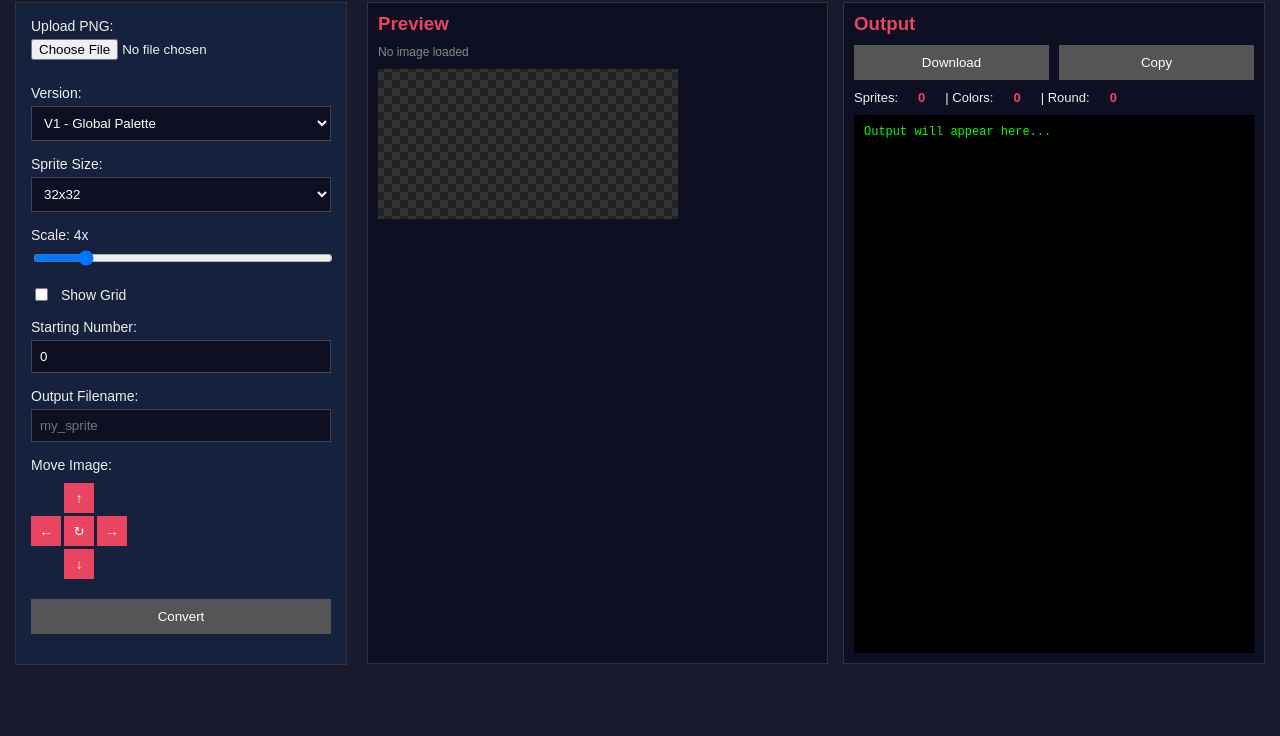
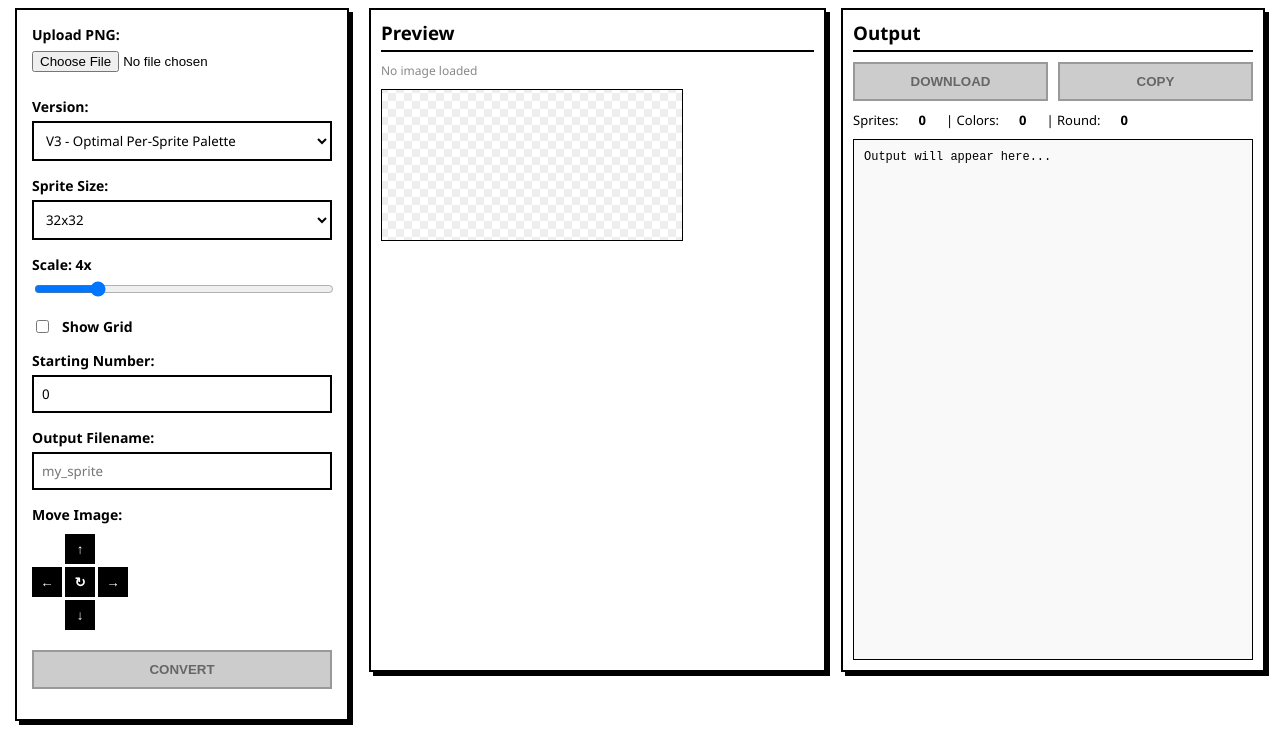
Before and after one commit to josephAttia/spriteConverter, a plain HTML site: page index.html in a window 1280 px wide. Shown: the part 91-827 px from the top of the page. Before the commit the page ends 800 px from the top, so only its background shows below. Drawn offline with Linux system fonts and the light colour scheme.

Commit message:
updated site

```diff
--- a/index.html
+++ b/index.html
@@ -6,17 +6,19 @@
     <title>Sprite Converter</title>
     <style>
         body {
-            font-family: Arial, sans-serif;
-            background: #1a1a2e;
-            color: #eee;
+            font-family: 'Segoe UI', Roboto, Helvetica, Arial, sans-serif;
+            background: #ffffff;
+            color: #000000;
             margin: 0;
             padding: 15px;
         }
 
         h1 {
             text-align: center;
-            color: #e94560;
+            color: #000000;
             margin-bottom: 20px;
+            text-transform: uppercase;
+            letter-spacing: 2px;
         }
 
         .main {
@@ -28,9 +30,10 @@
 
         .left-panel {
             width: 300px;
-            background: #16213e;
+            background: #ffffff;
             padding: 15px;
-            border: 1px solid #333;
+            border: 2px solid #000000;
+            box-shadow: 4px 4px 0px #000000;
         }
 
         .right-panel {
@@ -48,6 +51,7 @@
             display: block;
             margin-bottom: 5px;
             font-size: 14px;
+            font-weight: bold;
         }
 
         input[type="file"] {
@@ -58,43 +62,51 @@
         input[type="number"] {
             width: 100%;
             padding: 8px;
-            background: #0f0f23;
-            border: 1px solid #444;
-            color: #fff;
+            background: #ffffff;
+            border: 2px solid #000000;
+            color: #000000;
             box-sizing: border-box;
+            font-family: inherit;
         }
 
         select {
             width: 100%;
             padding: 8px;
-            background: #0f0f23;
-            border: 1px solid #444;
-            color: #fff;
+            background: #ffffff;
+            border: 2px solid #000000;
+            color: #000000;
+            font-family: inherit;
         }
 
         button {
             padding: 10px 15px;
-            background: #e94560;
-            color: white;
-            border: none;
+            background: #000000;
+            color: #ffffff;
+            border: 2px solid #000000;
             cursor: pointer;
             width: 100%;
             margin-top: 5px;
+            font-weight: bold;
+            text-transform: uppercase;
         }
 
         button:hover {
-            background: #ff6b6b;
+            background: #ffffff;
+            color: #000000;
         }
 
         button:disabled {
-            background: #555;
+            background: #cccccc;
+            color: #666666;
+            border-color: #999999;
             cursor: not-allowed;
         }
 
         .canvas-box {
             flex: 1;
-            background: #0f0f23;
-            border: 1px solid #333;
+            background: #ffffff;
+            border: 2px solid #000000;
+            box-shadow: 4px 4px 0px #000000;
             padding: 10px;
             min-height: 400px;
             max-height: 80vh;
@@ -104,18 +116,22 @@
 
         .canvas-box h3 {
             margin: 0 0 10px 0;
-            color: #e94560;
+            color: #000000;
+            border-bottom: 2px solid #000000;
+            padding-bottom: 5px;
         }
 
         #previewCanvas {
             image-rendering: pixelated;
-            background: repeating-conic-gradient(#222 0% 25%, #333 0% 50%) 50% / 16px 16px;
+            background: Repeating-conic-gradient(#eee 0% 25%, #fff 0% 50%) 50% / 16px 16px;
+            border: 1px solid #000;
         }
 
         .output-box {
             width: 400px;
-            background: #0f0f23;
-            border: 1px solid #333;
+            background: #ffffff;
+            border: 2px solid #000000;
+            box-shadow: 4px 4px 0px #000000;
             padding: 10px;
             display: flex;
             flex-direction: column;
@@ -124,7 +140,9 @@
 
         .output-box h3 {
             margin: 0 0 10px 0;
-            color: #e94560;
+            color: #000000;
+            border-bottom: 2px solid #000000;
+            padding-bottom: 5px;
         }
 
         .output-buttons {
@@ -146,20 +164,21 @@
         }
 
         .stats span {
-            color: #e94560;
+            color: #000000;
             font-weight: bold;
         }
 
         #outputContent {
             flex: 1;
-            background: #000;
+            background: #f9f9f9;
             padding: 10px;
-            font-family: monospace;
+            font-family: 'Courier New', Courier, monospace;
             font-size: 12px;
             overflow: auto;
             white-space: pre-wrap;
             word-break: break-all;
-            color: #0f0;
+            color: #000000;
+            border: 1px solid #000000;
         }
 
         .move-btns {
@@ -202,7 +221,7 @@
                 <select id="versionSelect">
                     <option value="1">V1 - Global Palette</option>
                     <option value="2">V2 - Per-Sprite Palette</option>
-                    <option value="3">V3 - Optimal Per-Sprite Palette</option>
+                    <option value="3" selected>V3 - Optimal Per-Sprite Palette</option>
                 </select>
             </div>
 
@@ -217,7 +236,7 @@
 
             <div class="section">
                 <label>Scale: <span id="scaleValue">4</span>x</label>
-                <input type="range" id="scaleSlider" min="1" max="20" value="4" style="width:100%">
+                <input type="range" id="scaleSlider" min="0.1" max="20" step="0.1" value="4" style="width:100%">
             </div>
 
             <div class="section inline">
@@ -290,7 +309,7 @@
             showGrid: false,
             startNum: 0,
             outputName: '',
-            version: 1,
+            version: 3,
             colors: [],
             round: 5,
             sList: [],
@@ -311,6 +330,9 @@
 
         // Init
         function init() {
+            // make sure state mirrors HTML defaults
+            state.version = 3;
+
             fileInput.addEventListener('change', handleFileSelect);
 
             document.getElementById('versionSelect').addEventListener('change', (e) => {
@@ -328,7 +350,7 @@
             });
 
             document.getElementById('scaleSlider').addEventListener('input', (e) => {
-                state.scale = parseInt(e.target.value);
+                state.scale = parseFloat(e.target.value);
                 document.getElementById('scaleValue').textContent = state.scale;
                 if (state.imageData) updatePreview();
             });
@@ -400,7 +422,6 @@
                     convertBtn.disabled = false;
                     document.getElementById('imageInfo').textContent = img.width + ' x ' + img.height + ' px';
                     updatePreview();
-                    alert('Image loaded!');
                 };
                 img.src = e.target.result;
             };
@@ -471,7 +492,7 @@
 
             // Sprite grid & numbers
             const split = state.split;
-            ctx.strokeStyle = '#0f0';
+            ctx.strokeStyle = '#000';
             ctx.lineWidth = 2;
 
             const cols = Math.ceil(img.width / split);
@@ -490,7 +511,7 @@
                 ctx.stroke();
             }
 
-            ctx.fillStyle = '#f00';
+            ctx.fillStyle = '#000';
             ctx.font = 'bold 12px monospace';
             let counter = state.startNum;
             for (let j = 0; j < rows; j++) {
@@ -634,7 +655,7 @@
 
                 downloadBtn.disabled = false;
                 copyBtn.disabled = false;
-                alert('Done!');
+
             } catch (error) {
                 alert('Error: ' + error.message);
             } finally {
@@ -1169,7 +1190,7 @@
 
         function copyOutput() {
             if (!generatedOutput) return;
-            navigator.clipboard.writeText(generatedOutput).then(() => alert('Copied!'));
+            navigator.clipboard.writeText(generatedOutput).then(() => console.log('Output copied to clipboard')).catch(err => console.error('Could not copy: ', err));
         }
 
         init();
```
Also changed, not shown: 1 other file.
